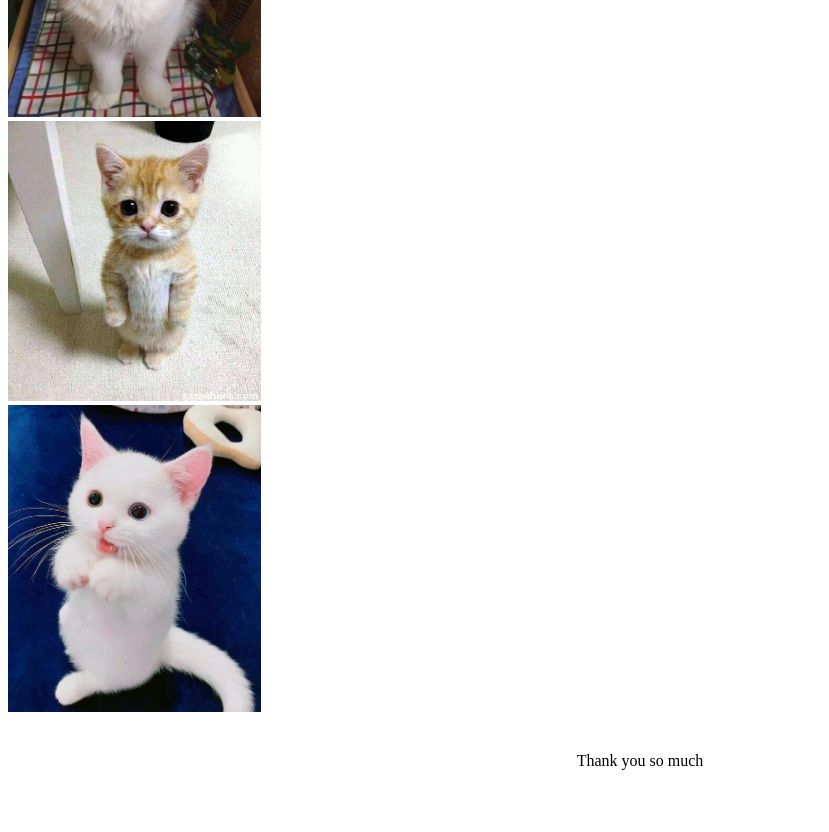
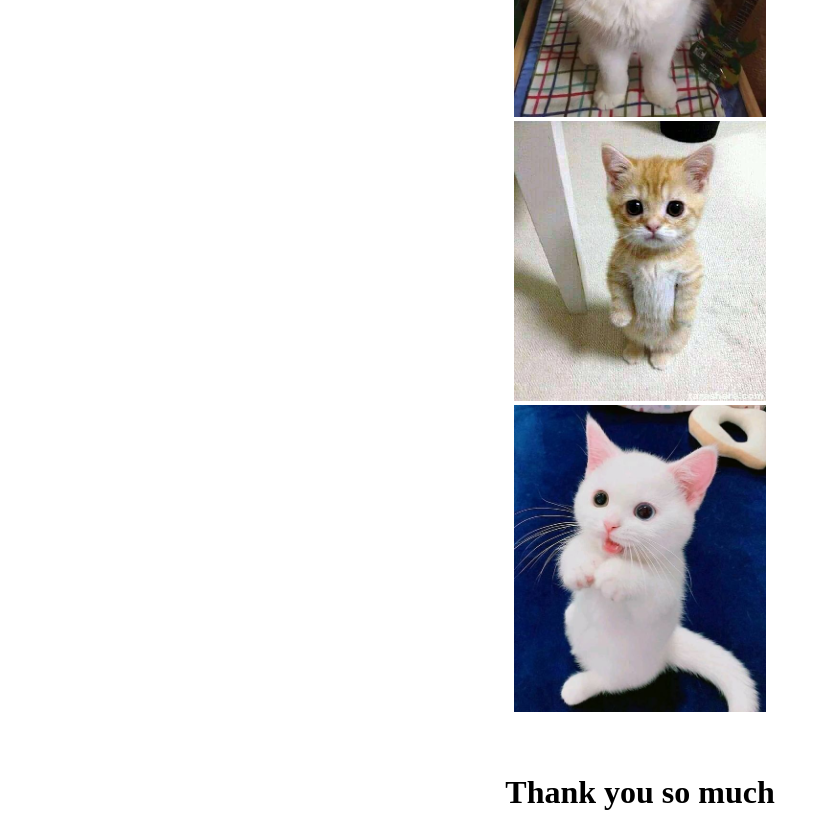
Before and after one commit to softminded5/portfolio-html, a plain HTML site: page index.html in a window 1280 px wide. Shown: the part 2900-3732 px from the top of the page, without its empty margins (0-829 px from the left). Before the commit the page ends 3678 px from the top, so only its background shows below. Drawn offline with Linux system fonts and the light colour scheme.

Commit message:
center e anlam

```diff
--- a/index.html
+++ b/index.html
@@ -52,14 +52,14 @@
         <br>
         <center><h1>Here are some cats</h1></center>
 
-        <section><img src="img/cat1.jpg" alt="">
+        <center><section><img src="img/cat1.jpg" alt="">
+            <br>
+            <img src="img/cat2.jpg" alt="">
         <br>
-        <img src="img/cat2.jpg" alt="">
-    <br>
-    <img src="img/cat3.jpg" alt=""></section>
+        <img src="img/cat3.jpg" alt=""></section></center>
     <br>
     <br>
-    <center>Thank you so much</center>
+    <center><h1>Thank you so much</h1></center>
 
 
 
```
